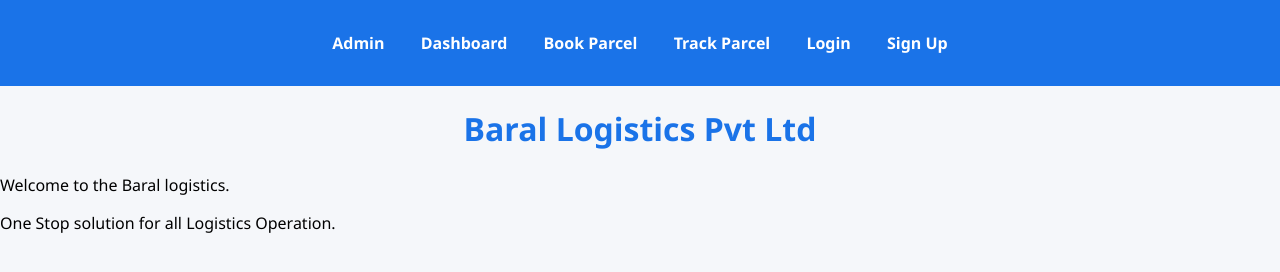
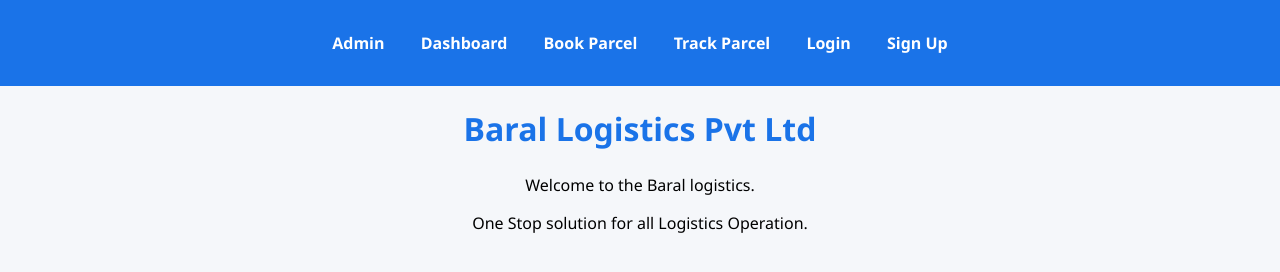
Before and after one commit to PriyankaBaral08/BaralLogistics, a website: page frontend/index.html in a window 1280 px wide. Drawn offline with Linux system fonts and the light colour scheme; sample sign-in values are in the browser's storage.

Commit message:
Updated index

```diff
--- a/frontend/index.html
+++ b/frontend/index.html
@@ -13,8 +13,8 @@
 <body>
   <div id="navbar"></div>
   <h1>Baral Logistics Pvt Ltd</h1>
-  <p>Welcome to the Baral logistics.</p>
-    <p></p>One Stop solution for all Logistics Operation. </p>
+  <p><center>Welcome to the Baral logistics.</center></p>
+    <p></p><center>One Stop solution for all Logistics Operation.</center> </p>
 
   <script>
     fetch('nav.html')
```
Also changed, not shown: package.json (+24 -5 lines), 2 other files.
